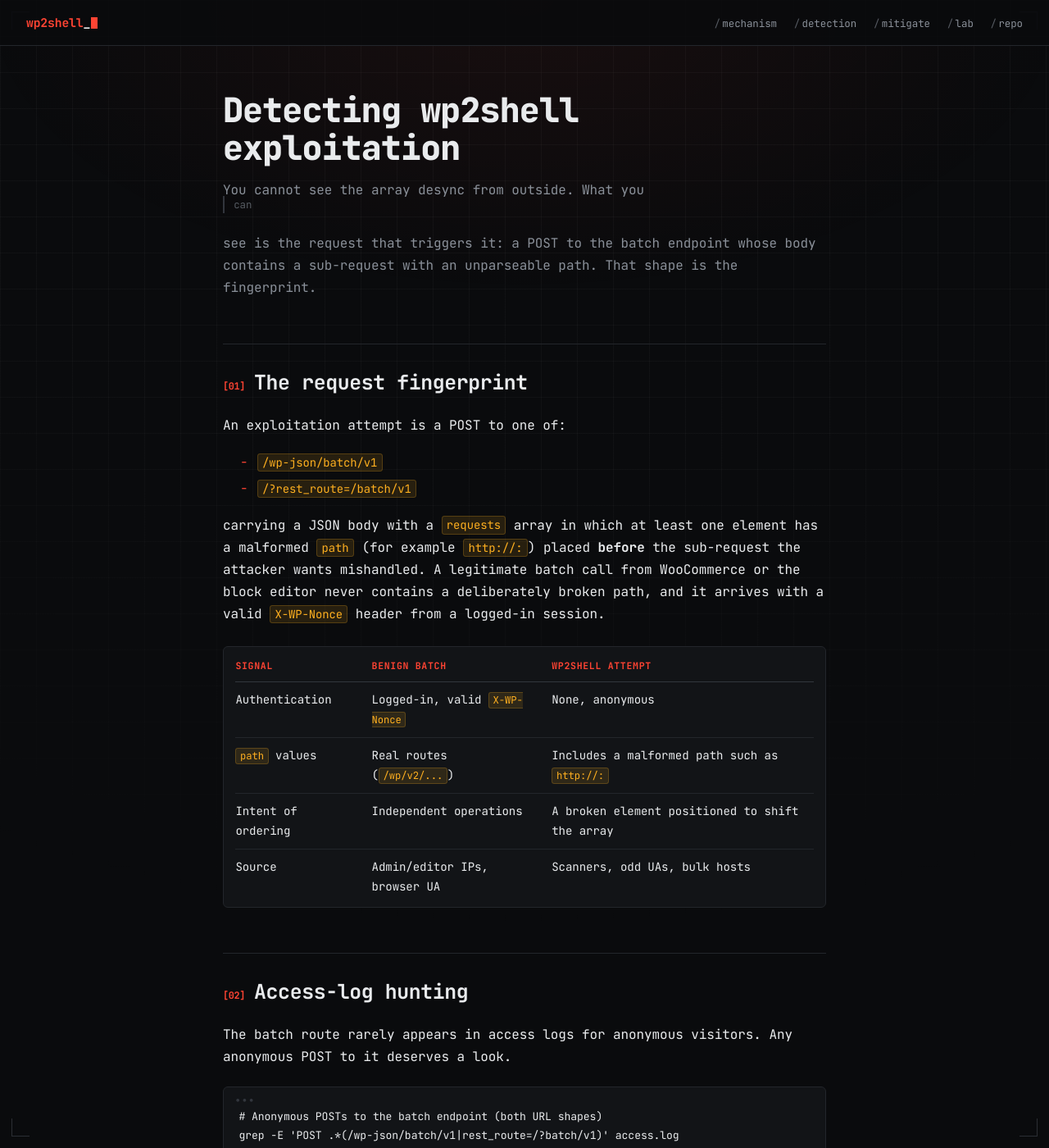
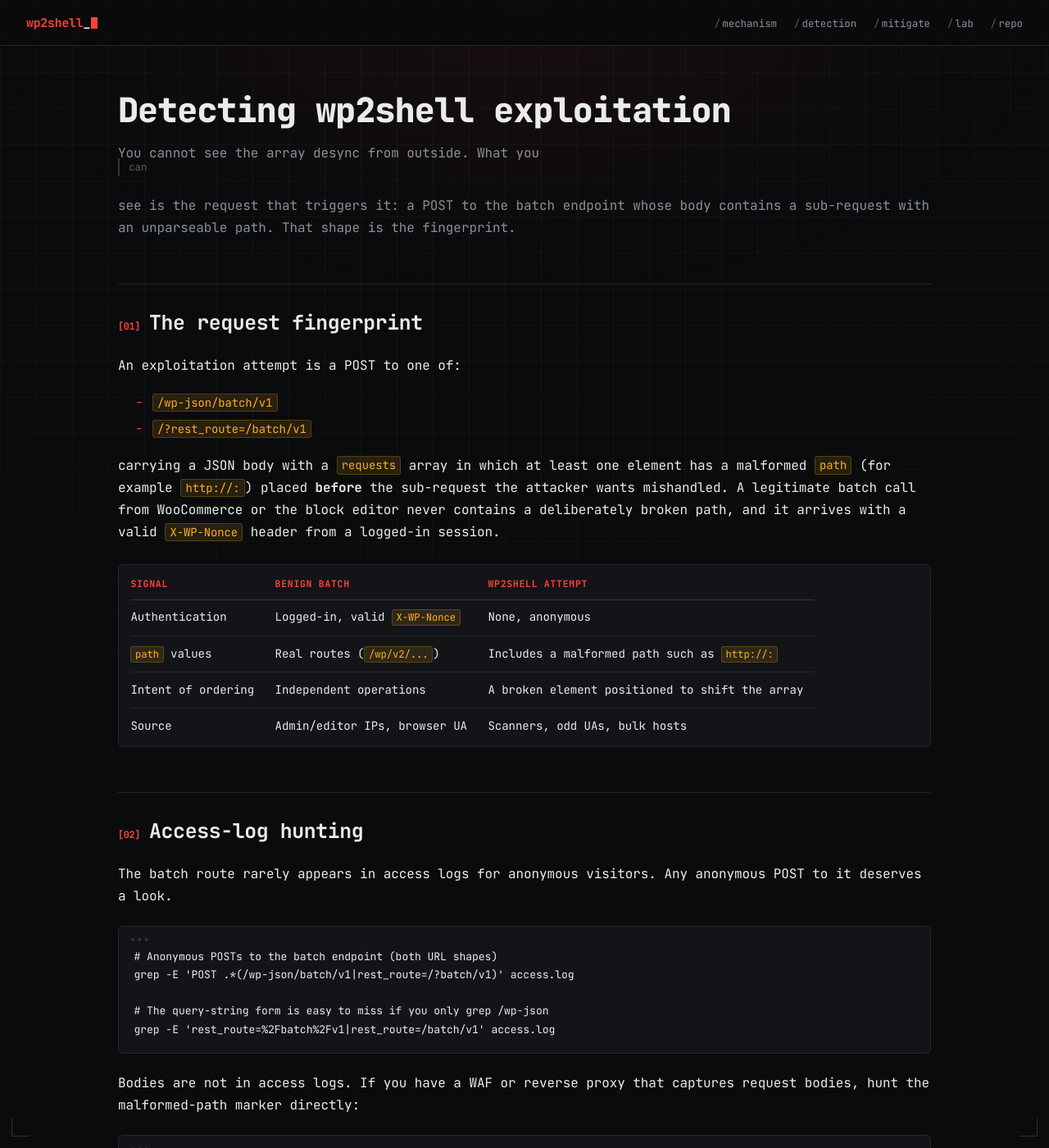
Before and after one commit to ZenithGenius/wordpress-batch-rce-lab, a Jekyll site: the page built from analysis/detection.md, in a window 1280 px wide and 1400 px high. Shown: the whole window at 82% size. Built offline with Jekyll 4.4.1, drawn with Linux system fonts in a browser that asks for light colours; a script that is not in the unit is left out.

Commit message:
site: widen desktop layout (78rem shell, article fills the column)

```diff
--- a/_layouts/default.html
+++ b/_layouts/default.html
@@ -135,14 +135,15 @@
     .meta .v.amber { color: var(--amber); }
 
     /* ---- shell: trace rail + one readable column ---- */
-    .shell { max-width: 62rem; margin: 0 auto; padding: 3rem 2rem 5rem;
+    .shell { max-width: 78rem; margin: 0 auto; padding: 3rem 2rem 5rem;
              display: grid; grid-template-columns: minmax(0, 1fr); gap: 2.5rem; }
     @media (min-width: 1024px) {
-      .shell { grid-template-columns: 12.5rem minmax(0, 44rem); gap: 3rem;
-               justify-content: center; padding-top: 3.5rem; }
+      .shell { grid-template-columns: 14rem minmax(0, 1fr); gap: 4rem; padding-top: 3.5rem;
+               padding-left: 3rem; padding-right: 3rem; }
       /* pages with too few sections to navigate: single centred column, no empty rail */
-      .shell:has(.trace:empty) { grid-template-columns: minmax(0, 46rem); }
+      .shell:has(.trace:empty) { grid-template-columns: minmax(0, 62rem); justify-content: center; }
     }
+    @media (min-width: 100rem) { .shell { padding-left: 4rem; padding-right: 4rem; } }
     article { min-width: 0; }
     article > * { max-width: 100%; }
 
```
